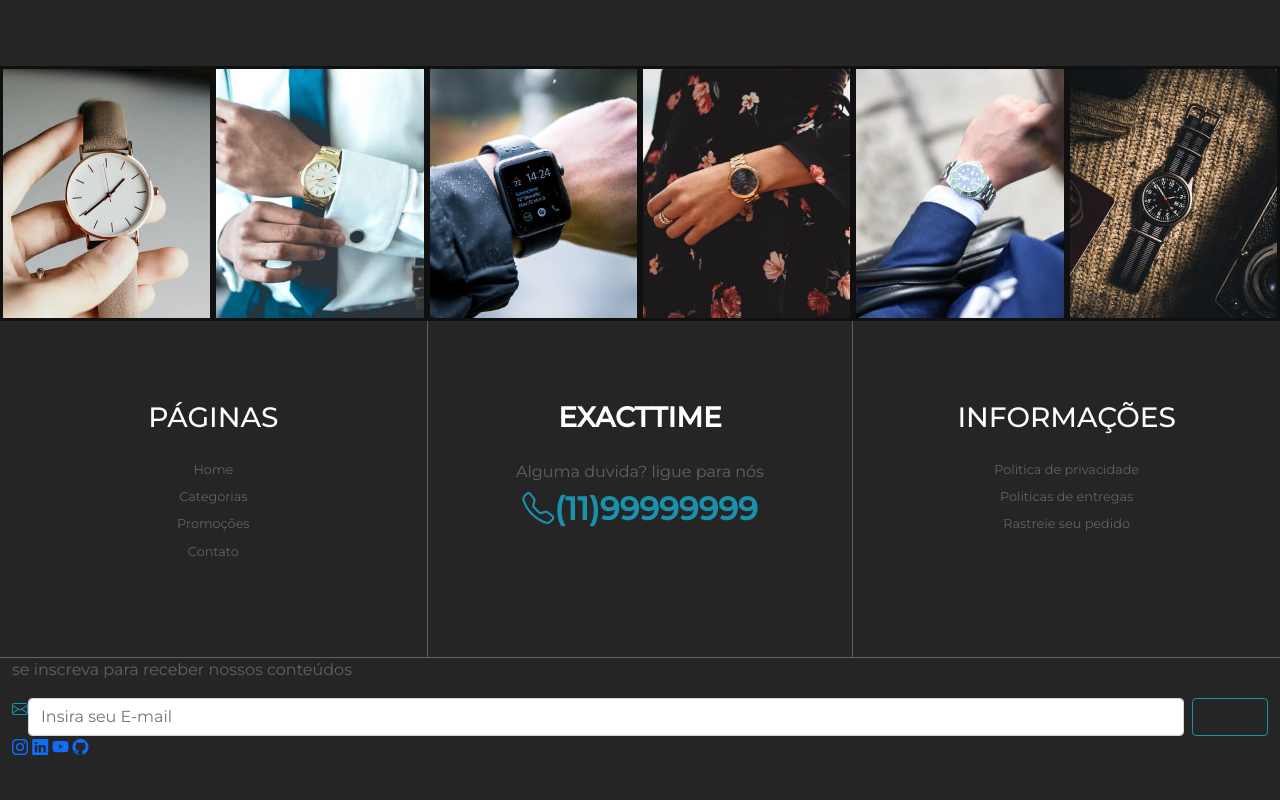
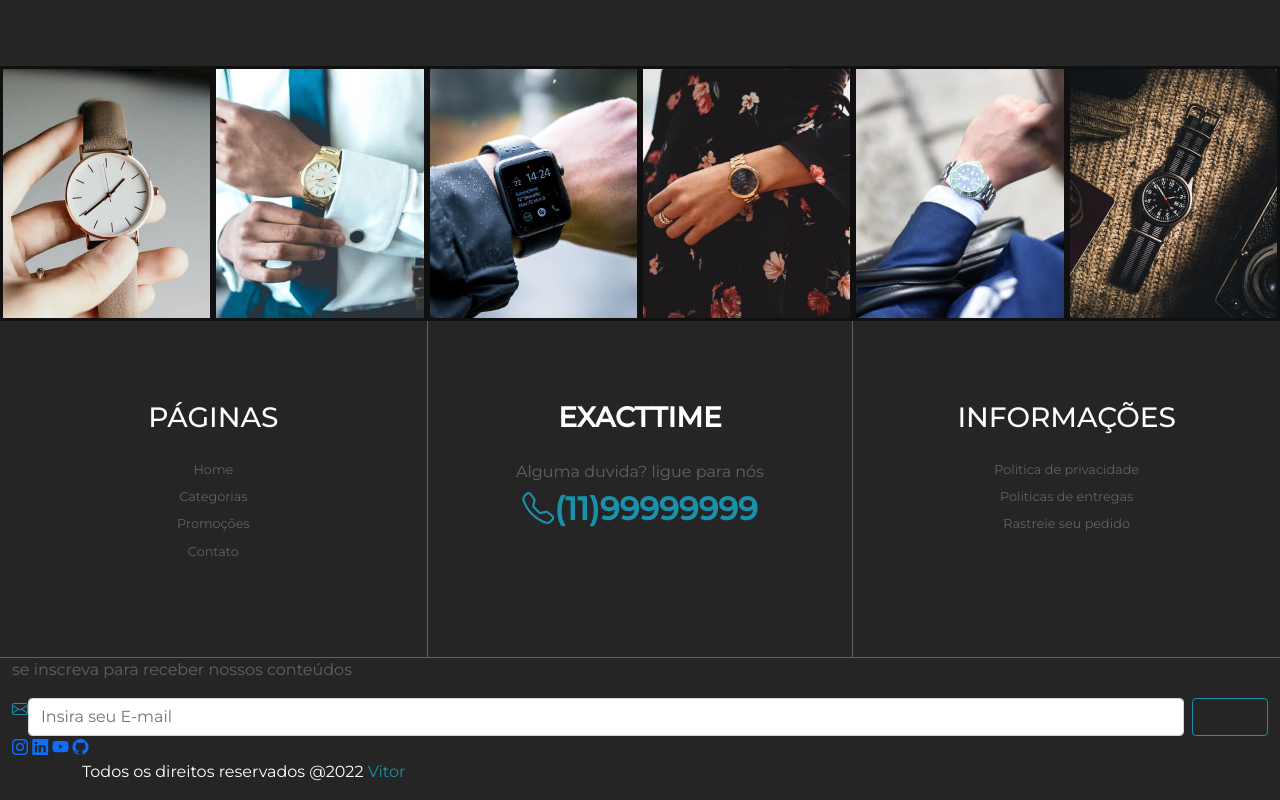
Before and after one commit to V1tor9hugo82/ExactTime, a plain HTML site: page index.html in a window 1280 px wide. Shown: the part 3429-4229 px from the top of the page. Before the commit the page ends 4189 px from the top, so only its background shows below. Drawn offline with nearby package versions, Linux system fonts and the light colour scheme.

Commit message:
correcoes necessarias

```diff
--- a/index.html
+++ b/index.html
@@ -357,6 +357,9 @@
         <a href=""><i class="bi bi-github"></i></a>
       </div>
     </div>
+    <div class="container" id="copy-container">
+      <p>Todos os direitos reservados @2022 <span class="primary-color">Vitor</span> </p>
+    </div>
   </footer>
 
 
```
